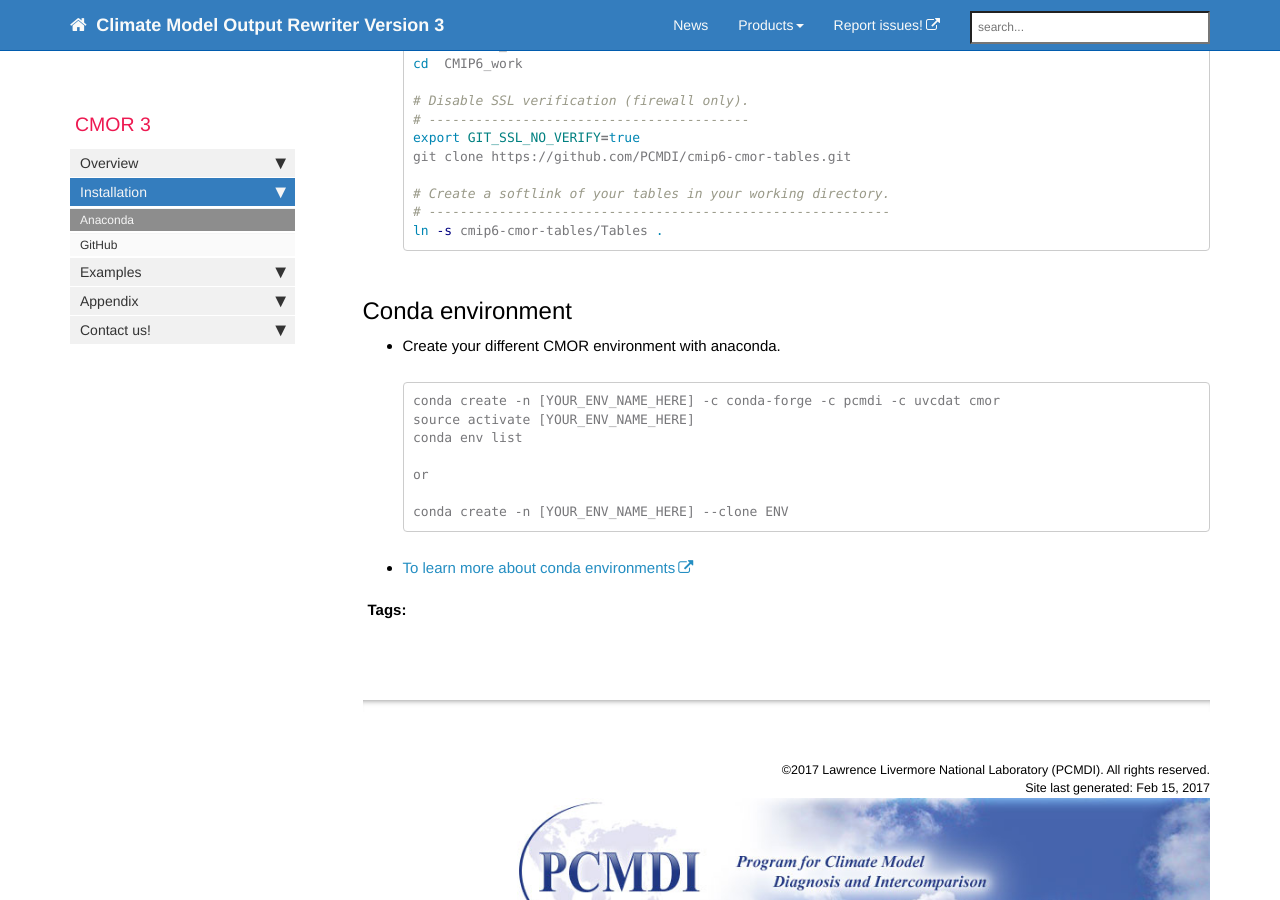
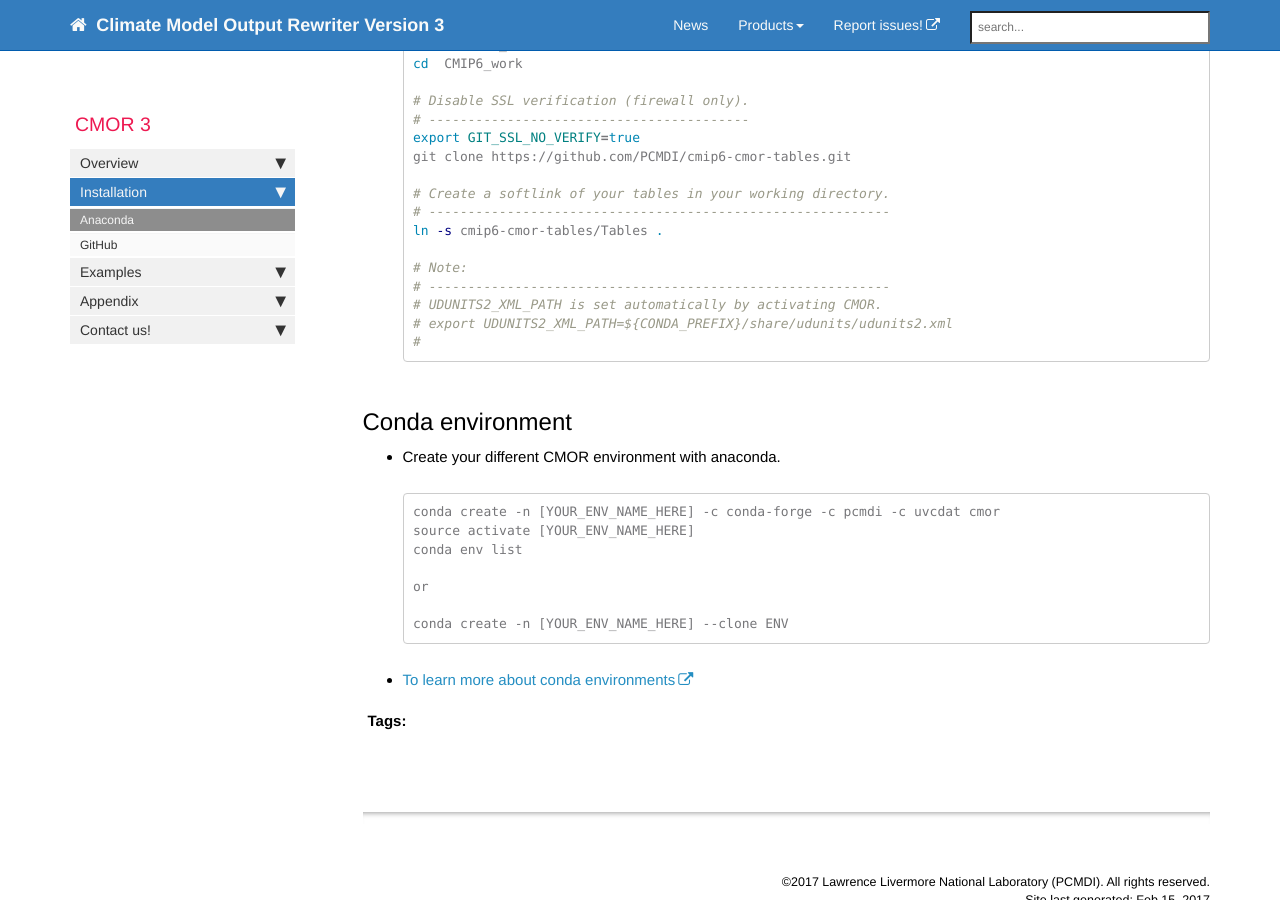
Before and after one commit to mauzey1/cmor3_documentation, a Jekyll site: the page built from mydoc/mydoc_cmor3_conda.md, in a window 1280 px wide and 900 px high, scrolled down 909 px. Built offline with Jekyll 4.4.1, drawn with Linux system fonts in a browser that asks for light colours; nearby versions of some CDN libraries; comment, search, counter and statistics services are not loaded.

Commit message:
update installation documentation

````diff
--- a/mydoc/mydoc_cmor3_conda.md
+++ b/mydoc/mydoc_cmor3_conda.md
@@ -48,6 +48,12 @@ permalink: /mydoc_cmor3_conda/
     # Create a softlink of your tables in your working directory.
     # -----------------------------------------------------------
     ln -s cmip6-cmor-tables/Tables .
+
+    # Note:
+    # -----------------------------------------------------------
+    # UDUNITS2_XML_PATH is set automatically by activating CMOR.
+    # export UDUNITS2_XML_PATH=${CONDA_PREFIX}/share/udunits/udunits2.xml
+    #
     ```
 
 ## Conda environment
````
